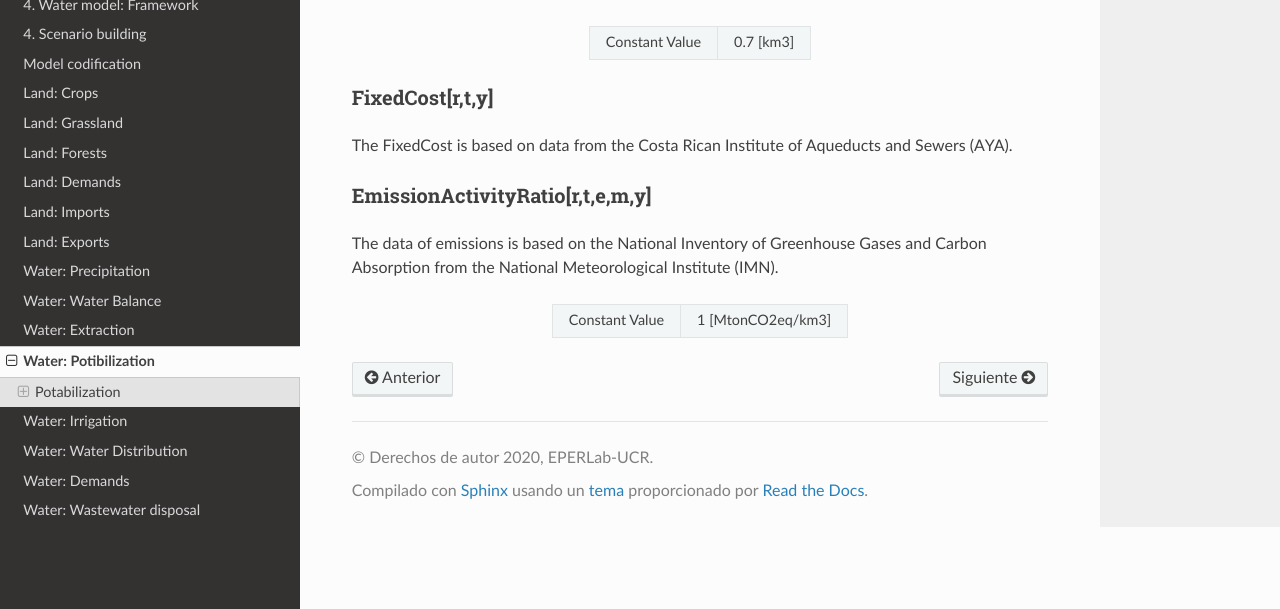
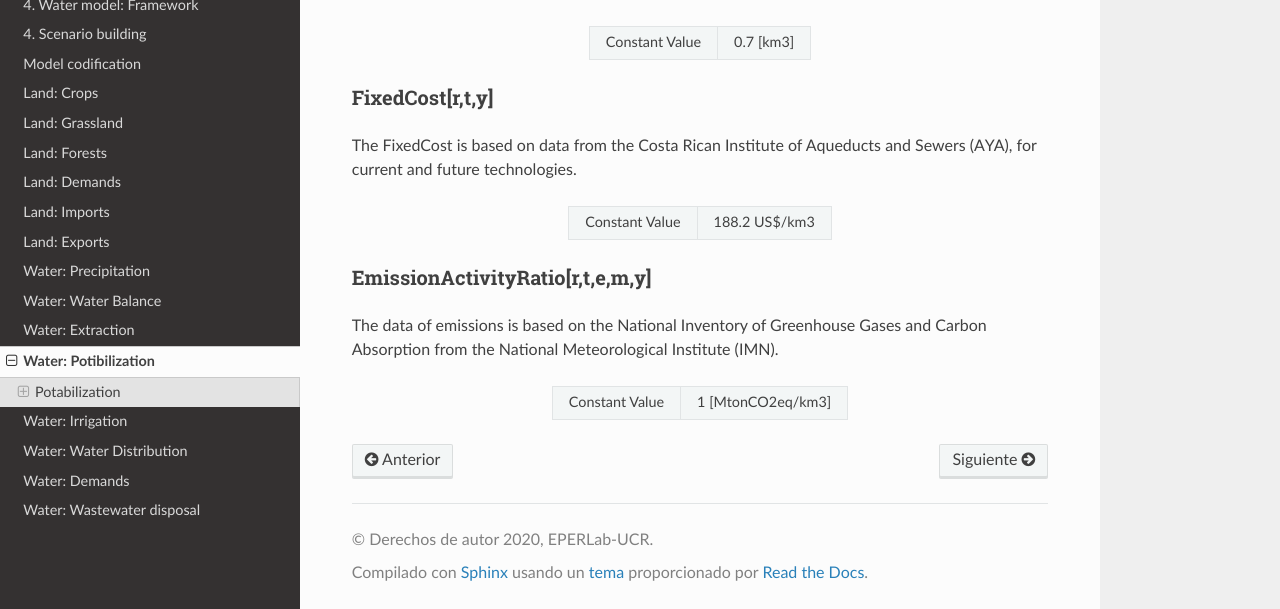
Before and after one commit to EPERLab/CLEW, a Sphinx documentation site: the page built from docs/fichas/10_Potabilization.rst, in a window 1280 px wide and 900 px high, scrolled down 633 px, cut to the strip 291-900 px from the top of the window. Built offline with Sphinx 7.4.7 and the Read the Docs theme 2.0.0, drawn with Linux system fonts in a browser that asks for light colours; formulas are drawn with MathJax 3.

Commit message:
Update 10_Potabilization.rst

```diff
--- a/docs/fichas/10_Potabilization.rst
+++ b/docs/fichas/10_Potabilization.rst
@@ -36,14 +36,14 @@ It is assumed that the residual capacity is equal to the activity of each techno
 FixedCost[r,t,y]
 ---------
 
-The FixedCost is based on data from the Costa Rican Institute of Aqueducts and Sewers (AYA).
+The FixedCost is based on data from the Costa Rican Institute of Aqueducts and Sewers (AYA), for current and future technologies.
 
 
 .. table::
    :align:   center
 
    +-------------------------------------------------+-------+--------------+--------------+--------------+--------------+
-   | Constant Value                                          | 188.2 US$/km3                                          |
+   | Constant Value                                          | 188.2 US$/km3                                             |
    +-------------------------------------------------+-------+--------------+--------------+--------------+--------------+
 
 EmissionActivityRatio[r,t,e,m,y]
```
